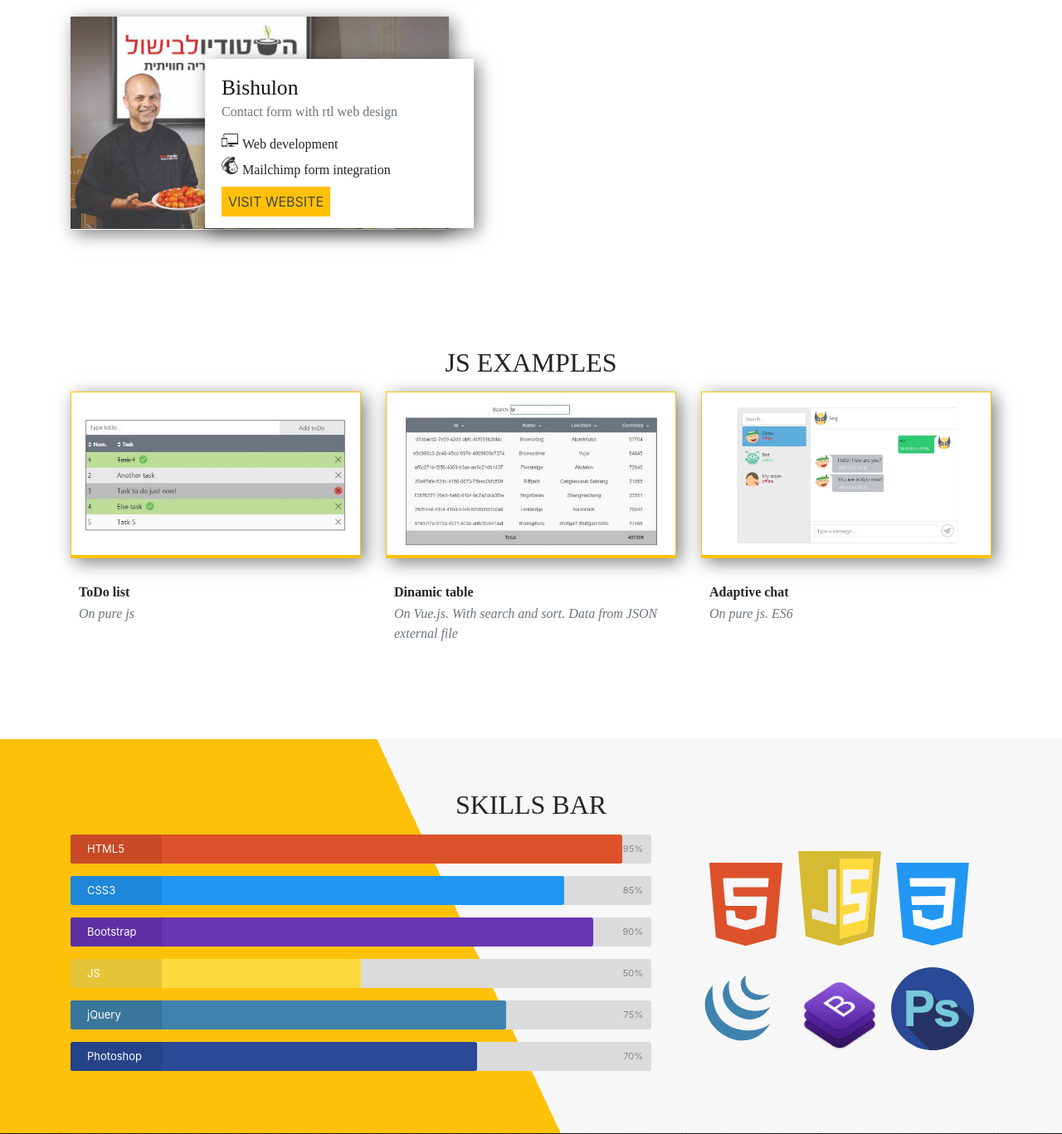
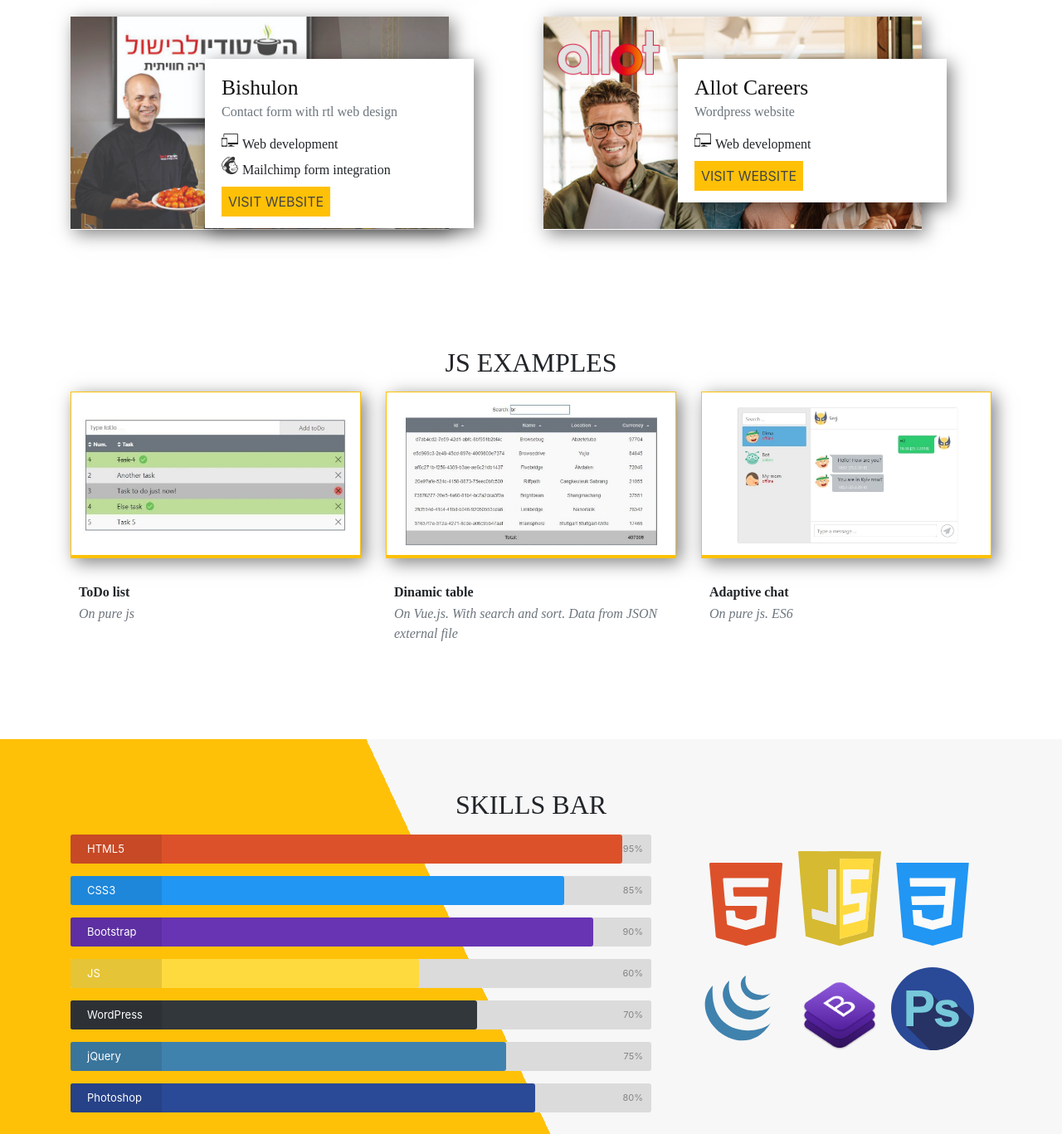
Before and after one commit to SerjR/SerjR.github.io, a plain HTML site: page index.html in a window 1280 px wide. Shown: the part 1200-2567 px from the top of the page at 83% size. Drawn offline with nearby package versions, Linux system fonts and the light colour scheme; a web font is replaced by a local one.

Commit message:
portfolio and skills update

```diff
--- a/index.html
+++ b/index.html
@@ -186,6 +186,22 @@
                   </div>
                </div>
 
+               <div class="col-lg-6 p-item wow fadeIn" data-wow-duration="1.8s" data-wow-offset="10">
+                  <div class="p-background"><img src="img/clients/allot.jpg" alt=""></div>
+                  <div class="p-foreground">
+                     <h3 class="portfolio-heading">Allot Careers</h3>
+                     <p class="text-muted">Wordpress website</p>
+                     <ul>
+                        <li>
+                           <div>
+                              <p><img class="p-ico" src="img/ico-role/ico-webdev.svg" alt="">Web development</p>
+                           </div>
+                        </li>
+                     </ul>
+                     <a class="p-button" href="http://allot-hr.thenicebackoffice.com/" target="_blank">visit website</a>
+                  </div>
+               </div>
+
             </div>
          </div>
       </section>
@@ -271,11 +287,18 @@
                      <div class="skill-bar-percent">90%</div>
                   </div>
 
-                  <div class="skillbar clearfix " data-percent="50%">
+                  <div class="skillbar clearfix " data-percent="60%">
                      <div class="skillbar-title" style="background: #ffda3e;">
                         <span>JS</span></div>
                      <div class="skillbar-bar" style="background: #ffda3e;"></div>
-                     <div class="skill-bar-percent">50%</div>
+                     <div class="skill-bar-percent">60%</div>
+                  </div>
+
+                  <div class="skillbar clearfix " data-percent="70%">
+                     <div class="skillbar-title" style="background: #32373c;">
+                        <span>WordPress</span></div>
+                     <div class="skillbar-bar" style="background: #32373c;"></div>
+                     <div class="skill-bar-percent">70%</div>
                   </div>
 
                   <div class="skillbar clearfix " data-percent="75%">
@@ -285,11 +308,11 @@
                      <div class="skill-bar-percent">75%</div>
                   </div>
 
-                  <div class="skillbar clearfix " data-percent="70%">
+                  <div class="skillbar clearfix " data-percent="80%">
                      <div class="skillbar-title" style="background: #2a4997;">
                         <span>Photoshop</span></div>
                      <div class="skillbar-bar" style="background: #2a4997;"></div>
-                     <div class="skill-bar-percent">70%</div>
+                     <div class="skill-bar-percent">80%</div>
                   </div>
                </div>
 
```
Also changed, not shown: Portfolio.txt (added), img/clients/allot.jpg (added).
